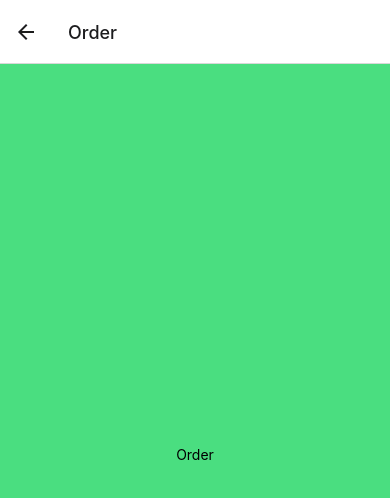
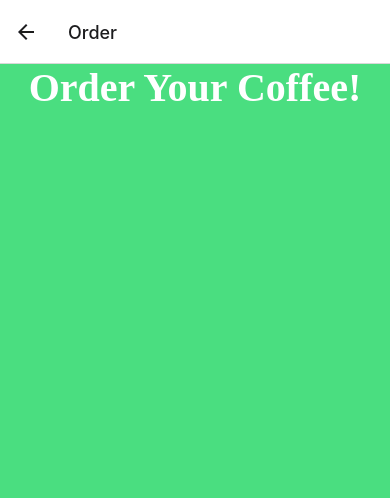
Before and after one commit to MonikaLu/CoffeeRoastery, a React Native app: screen /Order in a window 390 px wide. Shown: the top 498 px of the page. Built offline with nearby package versions, Linux system fonts and the light colour scheme.

Commit message:
Divid up screen

```diff
--- a/App.js
+++ b/App.js
@@ -1,37 +1,11 @@
-import { StatusBar } from "expo-status-bar";
 import { StyleSheet, Text, View, Image } from "react-native";
-import OrderButton from "./components/OrderButton";
+import HomeScreen from "./screens/HomeScreen";
+import OrderScreen from "./screens/OrderScreen";
 import { NavigationContainer } from "@react-navigation/native";
 import { createNativeStackNavigator } from "@react-navigation/native-stack";
 const Stack = createNativeStackNavigator();
 
-const PlaceholderImage = require("./assets/logo.png");
-
 export default function App() {
-  const HomeScreen = ({ navigation }) => {
-    return (
-      <View style={styles.container}>
-        <View>
-          <Image source={PlaceholderImage} style={styles.image} />
-        </View>
-        <Text style={{ color: "#000000" }}>Coffee Roastery</Text>
-        <OrderButton
-          label="Press!"
-          onPress={() => navigation.navigate("Order")}
-        />
-        <StatusBar style="auto" />
-      </View>
-    );
-  };
-
-  const OrderScreen = ({ navigation, route }) => {
-    return (
-      <View style={styles.container}>
-        <Text style={{ color: "#000000" }}>Order</Text>
-      </View>
-    );
-  };
-
   return (
     <NavigationContainer>
       <Stack.Navigator>
@@ -44,6 +18,7 @@ export default function App() {
       </Stack.Navigator>
     </NavigationContainer>
   );
+  s;
 }
 const styles = StyleSheet.create({
   container: {
@@ -56,9 +31,20 @@ const styles = StyleSheet.create({
     flex: 1,
     paddingTop: 58,
   },
+  orderContainer: {
+    flex: 1,
+    backgroundColor: "#4ade80",
+    alignItems: "center",
+  },
   image: {
     width: 100,
     height: 100,
     borderRadius: 36,
   },
+  titleText: {
+    fontSize: 40,
+    fontWeight: "bold",
+    color: "#ffffff",
+    fontFamily: "Cochin",
+  },
 });
--- /dev/null
+++ b/screens/HomeScreen.js
@@ -0,0 +1,49 @@
+import { StyleSheet, Text, View, Image } from "react-native";
+const PlaceholderImage = require("./../assets/logo.png");
+import OrderButton from "./../components/OrderButton";
+
+const HomeScreen = ({ navigation }) => {
+  return (
+    <View style={styles.container}>
+      <View>
+        <Image source={PlaceholderImage} style={styles.image} />
+      </View>
+      <Text style={{ color: "#000000" }}>Coffee Roastery</Text>
+      <OrderButton
+        label="Order your coffee!"
+        onPress={() => navigation.navigate("Order")}
+      />
+    </View>
+  );
+};
+
+const styles = StyleSheet.create({
+  container: {
+    flex: 1,
+    backgroundColor: "#4ade80",
+    alignItems: "center",
+    justifyContent: "center",
+  },
+  imageContainer: {
+    flex: 1,
+    paddingTop: 58,
+  },
+  orderContainer: {
+    flex: 1,
+    backgroundColor: "#4ade80",
+    alignItems: "center",
+  },
+  image: {
+    width: 100,
+    height: 100,
+    borderRadius: 36,
+  },
+  titleText: {
+    fontSize: 40,
+    fontWeight: "bold",
+    color: "#ffffff",
+    fontFamily: "Cochin",
+  },
+});
+
+export default HomeScreen;
--- /dev/null
+++ b/screens/OrderScreen.js
@@ -0,0 +1,40 @@
+import { StyleSheet, Text, View, Image } from "react-native";
+
+const OrderScreen = ({ navigation, route }) => {
+  return (
+    <View style={styles.orderContainer}>
+      <Text style={styles.titleText}>Order Your Coffee!</Text>
+    </View>
+  );
+};
+
+const styles = StyleSheet.create({
+  container: {
+    flex: 1,
+    backgroundColor: "#4ade80",
+    alignItems: "center",
+    justifyContent: "center",
+  },
+  imageContainer: {
+    flex: 1,
+    paddingTop: 58,
+  },
+  orderContainer: {
+    flex: 1,
+    backgroundColor: "#4ade80",
+    alignItems: "center",
+  },
+  image: {
+    width: 100,
+    height: 100,
+    borderRadius: 36,
+  },
+  titleText: {
+    fontSize: 40,
+    fontWeight: "bold",
+    color: "#ffffff",
+    fontFamily: "Cochin",
+  },
+});
+
+export default OrderScreen;
```
